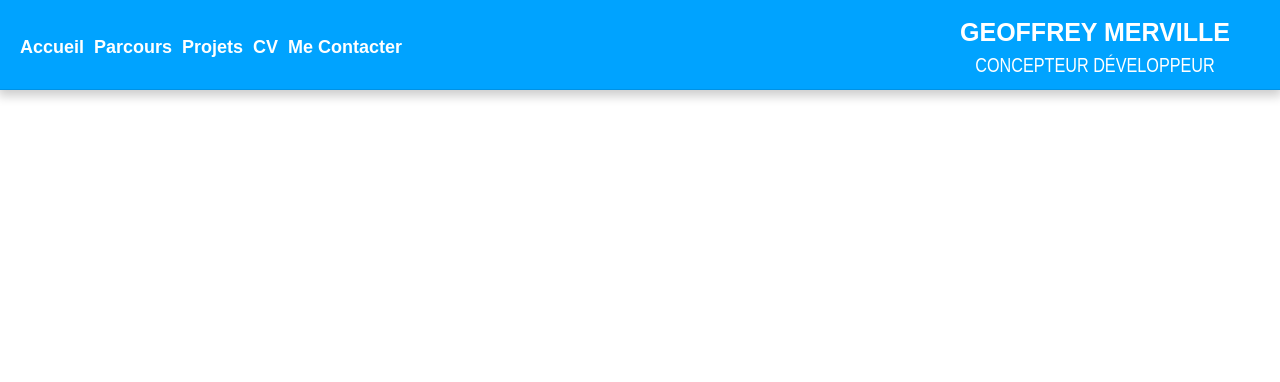
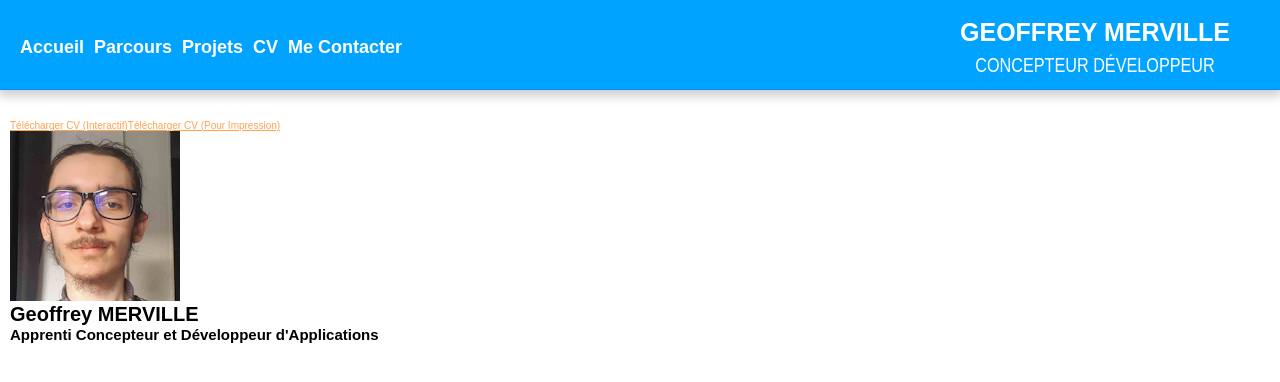
Before and after one commit to Geoffrey-Merville/portfolio, a React (Create React App) app: page /cv in a window 1280 px wide. Shown: the top 382 px of the page. Built offline with nearby package versions, Linux system fonts and the light colour scheme.

Commit message:
Initialized Resumee and generic dl button component

```diff
--- a/src/App.js
+++ b/src/App.js
@@ -4,6 +4,7 @@ import Home from "./components/Home";
 import { Route, Routes } from "react-router-dom";
 import Experience from "./components/Experience/Experience";
 import Projects from "./components/Projects";
+import Resume from "./components/Resumee/Resume";
 
 function App() {
   return (
@@ -13,6 +14,7 @@ function App() {
         <Route path="/accueil" element={<Home />} />
         <Route path="/parcours" element={<Experience />} />
         <Route path="/projets" element={<Projects />} />
+        <Route path="/cv" element={<Resume />} />
       </Routes>
     </div>
   );
--- /dev/null
+++ b/src/components/Resumee/Resume.js
@@ -0,0 +1,24 @@
+import cvImage from '../../assets/images/photo.png';
+import interactiveResumee from '../../assets/files/cv-interactif.pdf';
+import printResumee from '../../assets/files/cv-impression.pdf';
+import DownloadButton from '../RouterLinks/DownloadButton';
+
+const Resume = () => {
+  return (
+    <main id="cv">
+      <aside>
+      <DownloadButton href={interactiveResumee} buttonText="Télécharger CV (Interactif)" />
+        <DownloadButton href={printResumee} buttonText="Télécharger CV (Pour Impression)" />
+      </aside>
+      <header id="cv-title">
+        <img src={cvImage} alt="Photo CV" />
+        <div>
+          <h1>Geoffrey MERVILLE</h1>
+          <h2>Apprenti Concepteur et Développeur d'Applications</h2>
+        </div>
+      </header>
+    </main>
+  )
+}
+
+export default Resume
--- /dev/null
+++ b/src/components/RouterLinks/DownloadButton.js
@@ -0,0 +1,9 @@
+const DownloadButton = ({ href, buttonText }) => {
+  return (
+    <a href={href} download>
+      {buttonText}
+    </a>
+  );
+};
+
+export default DownloadButton;
```
Also changed, not shown: src/assets/images/photo.png, src/components/Resume.js (deleted).
